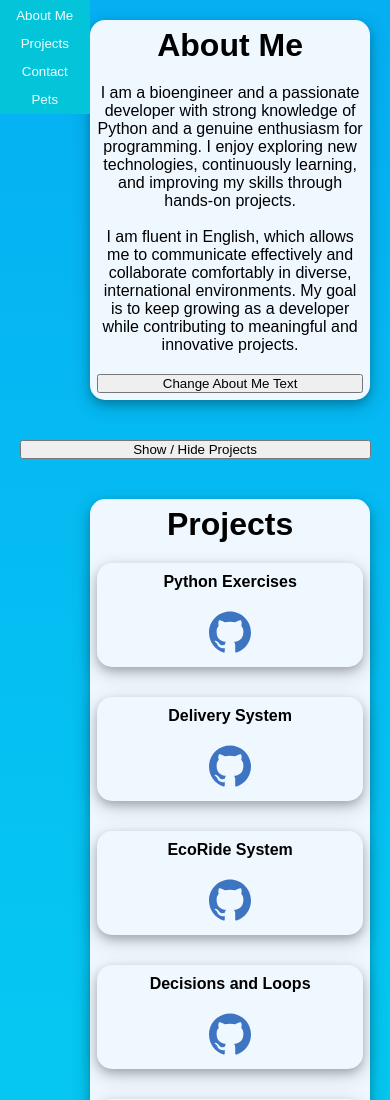
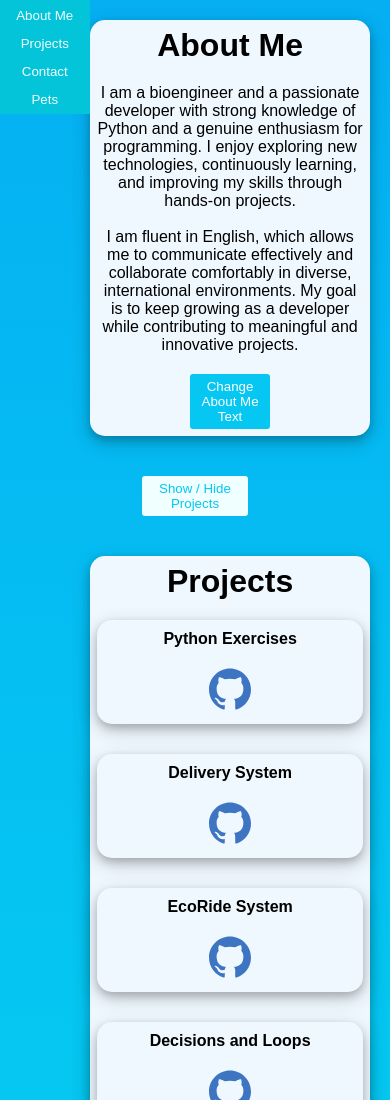
Before and after one commit to veromarti/M2-Historia-de-Usuario, a plain HTML site: page index.html in a window 390 px wide. Shown: the top 1100 px of the page. Drawn offline with Linux system fonts and the light colour scheme; a web font is replaced by a local one.

Commit message:
user history done

```diff
--- a/index.html
+++ b/index.html
@@ -1,38 +1,58 @@
 <!DOCTYPE html>
+<!-- Defines the document type as HTML5 -->
 <html lang="en">
 <head>
+    <!-- Sets responsive behavior for different screen sizes -->
     <meta name="viewport" content="width=device-width, initial-scale=1.0" />
+
+    <!-- Page title shown in the browser tab -->
     <title>My Portfolio</title>
+
+    <!-- Main stylesheet -->
     <link rel="stylesheet" href="styles.css">
 
+    <!-- Google Fonts connection -->
     <link rel="preconnect" href="https://fonts.googleapis.com">
     <link rel="preconnect" href="https://fonts.gstatic.com" crossorigin>
+
+    <!-- Homenaje font import -->
     <link href="https://fonts.googleapis.com/css2?family=Homenaje&display=swap" rel="stylesheet">
+</head>
 
+<body>
+    <!-- Main header section -->
+    <header class="main-header">
 
-</head>
-<body>
-    <header class="main-header">
-        <h1>Verónica Martínez Cadavid </h1>
-            <nav>
-                <ul>
-                    <li><a href=#about-me>About Me</a></li>
-                    <li><a href=#projects> Projects</a></li>
-                    <li><a href=#contact>Contact</a></li>
-                    <li><a href="pets.html">Pets</a></li>
+        <!-- Portfolio owner name -->
+        <h1>Verónica Martínez Cadavid</h1>
 
-                </ul>
-            </nav>
+        <!-- Navigation menu -->
+        <nav>
+            <ul>
+                <!-- Internal navigation links -->
+                <li><a href="#about-me">About Me</a></li>
+                <li><a href="#projects">Projects</a></li>
+                <li><a href="#contact">Contact</a></li>
 
-        <video id='video' loop autoplay preload muted>
-            <source src='media/sea.mp4' type='video/mp4; codecs='avc1,mp4a'' />
+                <!-- External page link -->
+                <li><a href="pets.html">Pets</a></li>
+            </ul>
+        </nav>
+
+        <!-- Background video -->
+        <video id="video" loop autoplay preload muted>
+            <source src="media/sea.mp4" type="video/mp4">
         </video>
     </header>
 
+    <!-- Main content container -->
     <main class="index-main">
 
+        <!-- About Me section -->
         <section id="about-me" class="card">
             <h2>About Me</h2>
+
+            <!-- Personal description paragraph -->
             <p>
                 I am a bioengineer and a passionate developer with strong knowledge of Python and a genuine enthusiasm for
                 programming. I enjoy exploring new technologies, continuously learning, and improving my skills through
@@ -41,24 +61,39 @@
                 international environments. My goal is to keep growing as a developer while contributing to meaningful and
                 innovative projects.
             </p>
+
+            <!-- Button used to change the paragraph text with JavaScript -->
+            <button id="change-text">Change About Me Text</button>
         </section>
 
+        <!-- Projects section -->
         <section id="projects" class="my_projects">
             <h2>Projects</h2>
 
+            <!-- Button to show or hide projects dynamically -->
+            <button id="show-projects">Show/Hide Projects</button>
+
+            <!-- Projects container -->
             <section class="card-projects">
+
+                <!-- Individual project card -->
                 <section class="project">
                     <h4>Python Exercises</h4>
-                    <a href ="https://github.com/veromarti/ejerciciosPython" target="_blank">
-                        <img src="media/github.svg" alt="Github Logo"
-                        style="width:42px;height:42px;"></a>
+                    <a href="https://github.com/veromarti/ejerciciosPython" target="_blank">
+                        <img src="media/github.svg" alt="Github Logo" style="width:42px;height:42px;">
+                    </a>
                 </section>
+
+                <!-- Repeated project structure -->
                 <section class="project">
                     <h4>Delivery System</h4>
-                    <a href ="https://github.com/veromarti/programa_domicilio" target="_blank">
-                        <img src="media/github.svg" alt="Github Logo"
-                        style="width:42px;height:42px;"></a>
+                    <a href="https://github.com/veromarti/programa_domicilio" target="_blank">
+                        <img src="media/github.svg" alt="Github Logo" style="width:42px;height:42px;">
+                    </a>
                 </section>
+
+                <!-- Each project follows the same semantic structure -->
+                <!-- GitHub repository and/or deployed HTML version -->
                 <section class="project">
                     <h4>EcoRide System</h4>
                     <a href ="https://github.com/veromarti/ecoRide" target="_blank">
@@ -182,8 +217,11 @@
             </section>
         </section>
 
+        <!-- Contact section -->
         <section id="contact" class="card">
             <h2>Contact</h2>
+
+            <!-- Contact form -->
             <form>
                 <label>Name</label><br>
                 <input type="text" placeholder="Your name"><br><br>
@@ -194,12 +232,13 @@
                 <label>Message</label><br>
                 <textarea placeholder="Your message"></textarea><br><br>
 
+                <!-- Submit button -->
                 <button type="submit">Send</button>
             </form>
         </section>
     </main>
 
+    <!-- JavaScript file loaded at the end for better performance -->
     <script src="script.js"></script>
 </body>
-
 </html>
--- a/script.js
+++ b/script.js
@@ -1,20 +1,6 @@
-// Welcome message when the page loads
 window.addEventListener("load", function () {
     alert("Welcome to my portfolio!");
 });
-
-// Change About Me text on button click
-// const aboutSection = document.querySelector("#about-me p");
-
-// const changeTextButton = document.createElement("button");
-// changeTextButton.textContent = "Change About Me Text";
-
-// aboutSection.after(changeTextButton);
-
-// changeTextButton.addEventListener("click", function () {
-//     aboutSection.textContent =
-//         "I am a motivated developer constantly learning new technologies and building projects to improve my skills.";
-// });
 
 const aboutParagraph = document.querySelector("#about-me p");
 
@@ -24,7 +10,7 @@ const newText =
 
 let isOriginal = true;
 
-const changeTextButton = document.createElement("button");
+const changeTextButton = document.getElementById("change-text");
 changeTextButton.textContent = "Change About Me Text";
 
 aboutParagraph.after(changeTextButton);
@@ -44,7 +30,7 @@ changeTextButton.addEventListener("click", function () {
 // Show / hide Projects section
 const projectsSection = document.querySelector("#projects");
 
-const toggleProjectsButton = document.createElement("button");
+const toggleProjectsButton = document.getElementById("show-projects");
 toggleProjectsButton.textContent = "Show / Hide Projects";
 
 projectsSection.before(toggleProjectsButton);
--- a/styles.css
+++ b/styles.css
@@ -1,57 +1,104 @@
+/* ===============================
+   Global variables (CSS Custom Properties)
+   =============================== */
 :root {
---primary: #05C7F2;
---secondary: #04C4D9;
---neutral_light: azure;
---neutral_white: #FFFF;
---secondary_light:aliceblue;
---font-main: "Homenaje", sans-serif;
+    /* Primary brand colors */
+    --primary: #05C7F2;
+    --secondary: #04C4D9;
+
+    /* Neutral colors */
+    --neutral_light: azure;
+    --neutral_white: #FFFF;
+    --secondary_light: aliceblue;
+
+    /* Main font */
+    --font-main: "Homenaje", sans-serif;
 }
 
+/* ===============================
+   Base styles for the document
+   =============================== */
 html,
-body{
+body {
     width: 100%;
-    margin:0;
+    margin: 0;
     font-family: var(--font-main);
     font-weight: 100%;
     font-style: normal;
     text-align: center;
 }
 
-*{
+/* Reset default margins and paddings */
+* {
     margin: 0;
     padding: 0;
     box-sizing: border-box;
 }
 
-.index-main{
-    background: linear-gradient(#05AFF2,#05C7F2,#04C4D9,#04D9D9);
+/* ===============================
+   Main layout container
+   =============================== */
+.index-main {
+    /* Background gradient for the main content */
+    background: linear-gradient(#05AFF2, #05C7F2, #04C4D9, #04D9D9);
     width: 100%;
     padding: 5%;
+
+    /* Flexbox layout */
     display: flex;
     flex-direction: column;
     gap: 40px;
+
+    /* Center content */
+    justify-content: center;
+    align-items: center;
 }
 
-.main-header{
+/* ===============================
+   Buttons controlled by JavaScript
+   =============================== */
+#change-text,
+#show-projects {
+    width: 30%;
+    background-color: var(--primary);
+    color: var(--neutral_white);
+    border-radius: 3px;
+    border-style: none;
+    padding: 5px;
+}
+
+/* Alternative style for the show/hide projects button */
+#show-projects {
+    background-color: var(--neutral_light);
+    color: var(--primary);
+}
+
+/* ===============================
+   Header and navigation
+   =============================== */
+.main-header {
     display: flex;
     flex-direction: column;
     justify-content: center;
     align-items: center;
     height: 20vh;
-    width:100%;
-    color:var(--neutral_light);
+    width: 100%;
+    color: var(--neutral_light);
 }
 
-.main-header h1{
+/* Main title inside the header */
+.main-header h1 {
     font-size: 2.5em;
 }
 
-.main-header nav ul{
+/* Navigation list layout */
+.main-header nav ul {
     list-style: none;
     display: flex;
     justify-content: space-between;
 }
 
+/* Background video styling */
 #video {
     position: absolute;
     left: 0;
@@ -62,35 +109,50 @@ body{
     visibility: visible;
 }
 
-nav ul li a{
+/* Navigation links */
+nav ul li a {
     text-decoration: none;
-    color:var(--neutral_light);
+    color: var(--neutral_light);
     margin: 10px;
     font-size: larger;
 }
 
-nav ul li:hover{
-    background-color: var(--neutral_light);
+/* Navigation hover effect */
+nav ul li:hover {
+    background-color: var(--secondary);
 }
 
+/* ===============================
+   Card components (shared styles)
+   =============================== */
 .card,
-.my_projects{
+.my_projects {
     background-color: var(--secondary_light);
     border-radius: 15px;
-    padding:2%;
-    box-shadow: 0 4px 8px 0 rgba(0, 0, 0, 0.2), 0 6px 20px 0 rgba(0, 0, 0, 0.19);
+    padding: 2%;
+    box-shadow: 0 4px 8px rgba(0, 0, 0, 0.2),
+                0 6px 20px rgba(0, 0, 0, 0.19);
+
     width: 100%;
     display: flex;
     flex-direction: column;
     gap: 20px;
+
+    /* Center content inside cards */
+    justify-content: center;
+    align-items: center;
 }
 
+/* Section titles */
 .card h2,
-.my_projects h2{
+.my_projects h2 {
     font-size: 2em;
 }
 
-.my_projects .card-projects{
+/* ===============================
+   Projects grid layout
+   =============================== */
+.my_projects .card-projects {
     display: flex;
     width: 100%;
     flex-wrap: wrap;
@@ -98,24 +160,33 @@ nav ul li:hover{
     justify-content: center;
 }
 
-.my_projects .card-projects .project{
+/* Individual project card */
+.my_projects .card-projects .project {
     width: 20%;
     height: 100%;
-    background-color:var(--secondary_light);
-    box-shadow: 0 4px 8px 0 rgba(0, 0, 0, 0.2), 0 6px 20px 0 rgba(0, 0, 0, 0.19);
+    background-color: var(--secondary_light);
+    box-shadow: 0 4px 8px rgba(0, 0, 0, 0.2),
+                0 6px 20px rgba(0, 0, 0, 0.19);
     border-radius: 15px;
+
     display: flex;
     flex-direction: column;
     gap: 20px;
     padding: 10px;
 }
 
-.card form{
+/* ===============================
+   Contact form styles
+   =============================== */
+.card form {
     display: flex;
     flex-direction: column;
 }
 
-.card form input[type="text"], input[type="email"],textarea{
+/* Input and textarea styling */
+.card form input[type="text"],
+input[type="email"],
+textarea {
     width: 98%;
     height: 20px;
     min-width: 98%;
@@ -123,46 +194,57 @@ nav ul li:hover{
     border-radius: 10px;
 }
 
-.card form textarea{
+/* Textarea specific height */
+.card form textarea {
     height: 60px;
     min-height: 60px;
     max-height: 60px;
 }
 
-.card form:focus{
+/* Form focus effect */
+.card form:focus {
     background-color: var(--primary);
 }
 
-.card form button{
+/* Submit button */
+.card form button {
     align-self: center;
-    font-family: "Homenaje", sans-serif;
+    font-family: var(--font-main);
     font-size: larger;
     width: 70px;
     border-radius: 10px;
 }
 
-.card form button:hover{
+/* Button hover animation */
+.card form button:hover {
     transform: scale(1.1);
-    background-color:#05aff288;
+    background-color: #05aff288;
 }
 
-.pets-main{
+/* ===============================
+   Pets page styles
+   =============================== */
+.pets-main {
     padding: 5%;
     background-color: rgb(241, 193, 126);
 }
 
-.pets-main article img{
+/* Rounded images inside pets section */
+.pets-main article img {
     border-radius: 15px;
 }
 
-.pets-header{
-    margin:0;
+/* Pets page header */
+.pets-header {
+    margin: 0;
     height: 25vh;
-    background:linear-gradient(rgba(0,0,0,0.4), rgba(0,0,0,0.4)),url("pets.jpg");
+    background: linear-gradient(rgba(0,0,0,0.4), rgba(0,0,0,0.4)),
+                url("pets.jpg");
     background-size: contain;
     animation: fadeIn 1.4s;
 }
 
+/* Fade-in animation */
 @keyframes fadeIn {
     from {
         opacity: 0;
@@ -174,7 +256,8 @@ nav ul li:hover{
     }
 }
 
-.pets-header h1{
+/* Pets header title */
+.pets-header h1 {
     margin-top: 0;
     color: #e9df70;
     line-height: 20vh;
@@ -182,6 +265,7 @@ nav ul li:hover{
     font-size: clamp(2rem, 5vw, 4rem);
 }
 
+/* Grid layout for pets content */
 .pets-main section {
     display: grid;
     grid-template-columns: repeat(auto-fill, minmax(250px, 1fr));
@@ -189,22 +273,27 @@ nav ul li:hover{
     padding: 2rem;
 }
 
+/* Individual pet card */
 .pets-grid {
     background: rgba(255,255,255,0.95);
     border-radius: 15px;
     overflow: hidden;
     box-shadow: 0 5px 15px rgba(0,0,0,0.1);
+
     transition: all 0.3s ease;
     cursor: pointer;
+
     display: flex;
     flex-direction: column;
 }
 
+/* Hover effect on pet cards */
 .pets-grid:hover {
     transform: scale(1.05);
     box-shadow: 0 15px 25px rgba(0,0,0,0.2);
 }
 
+/* Pet image styling */
 .pets-grid img {
     width: 100%;
     display: block;
@@ -212,27 +301,33 @@ nav ul li:hover{
     transition: transform 0.3s ease;
 }
 
+/* Image zoom on hover */
 .pets-grid:hover img {
     transform: scale(1.07);
 }
 
+/* Pet card text */
 .pets-grid h2 {
     margin: 1.8rem;
     font-size: 1.6rem;
     text-align: center;
 }
 
-.pets-grid p{
+.pets-grid p {
     margin: 12px;
     font-size: 1.3rem;
 }
 
-.back{
+/* ===============================
+   Back link styling
+   =============================== */
+.back {
     text-decoration: none;
     color: #333;
     transition: all 0.3s ease;
 }
 
+/* Link back to index page */
 a[href="index.html"] {
     display: inline-block;
     margin: 2rem auto;
@@ -243,20 +338,26 @@ a[href="index.html"] {
     font-weight: bold;
 }
 
+/* Hover effect for back link */
 a[href="index.html"]:hover {
     background: #333;
     color: var(--neutral_white);
     transform: translateY(-3px);
 }
 
+/* ===============================
+   Responsive design - Mobile
+   =============================== */
 @media (max-width: 390px) {
-    body{
+
+    body {
         display: flex;
         position: relative;
         flex-direction: column;
     }
 
-    .main-header{
+    /* Fixed navigation for mobile */
+    .main-header {
         position: fixed;
         top: 0;
         left: 0;
@@ -265,53 +366,62 @@ a[href="index.html"]:hover {
         width: 80%;
     }
 
-    .main-header h1{
+    /* Hide main title on small screens */
+    .main-header h1 {
         display: none;
     }
 
-    .main-header nav{
+    /* Mobile navigation styling */
+    .main-header nav {
         background-color: var(--secondary);
         padding: 2%;
     }
 
-    .main-header nav ul{
+    .main-header nav ul {
         display: flex;
         flex-direction: column;
         gap: 10px;
     }
 
-    #video{
+    /* Hide background video on mobile */
+    #video {
         visibility: hidden;
     }
 
-    nav ul li a{
+    nav ul li a {
         font-size: smaller;
     }
 
+    /* Adjust cards layout */
     .card,
-    .my_projects{
-        margin-left:20%;
+    .my_projects {
+        margin-left: 20%;
         width: 80%;
     }
 
-    .my_projects .card-projects{
+    /* Stack projects vertically */
+    .my_projects .card-projects {
         flex-direction: column;
         width: 100%;
         gap: 30px;
         flex-wrap: nowrap;
     }
 
-    .my_projects .card-projects .project{
+    .my_projects .card-projects .project {
         width: 100%;
         height: 8%;
     }
+
+    /* Single column grid for pets */
     .pets-main section {
         grid-template-columns: 1fr;
     }
 }
 
+/* ===============================
+   Responsive design - Tablet
+   =============================== */
 @media (min-width: 390px) and (max-width: 768px) {
-
     .pets-main section {
         grid-template-columns: 1fr 1fr;
     }
```
Also changed, not shown: 1 other file.
